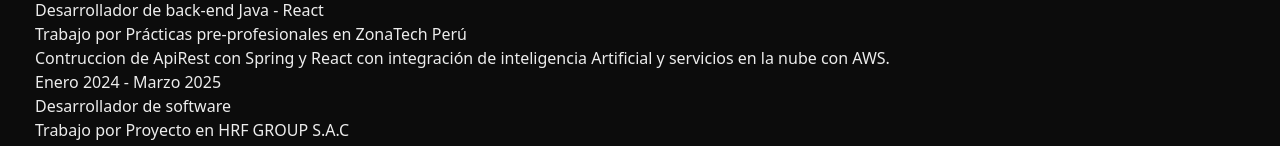
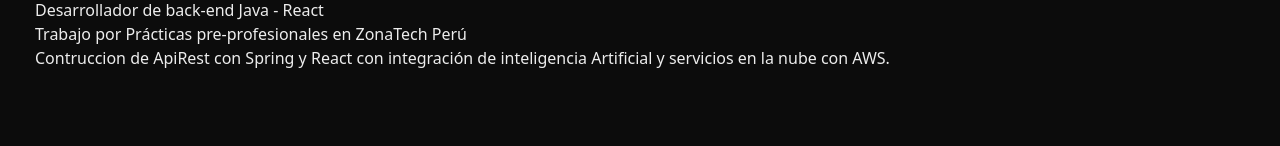
Before and after one commit to Yalico23/PortafolioJavaDeveloper, a React (Vite) app: page /experiencia in a window 1280 px wide. Shown: the part 651-797 px from the top of the page. Built offline with nearby package versions, Linux system fonts and the light colour scheme; a web font is replaced by a local one.

Commit message:
update 2026.4

```diff
--- a/src/estructura/Experiencia.tsx
+++ b/src/estructura/Experiencia.tsx
@@ -17,14 +17,6 @@
       tipoContrato: "Prácticas pre-profesionales",
       empresa: "ZonaTech Perú",
       descripcion: "Contruccion de ApiRest con Spring y React con integración de inteligencia Artificial y servicios en la nube con AWS."
-    },
-    {
-      id: 3,
-      fecha: "Enero 2024 - Marzo 2025",
-      titulo: "Desarrollador de software",
-      tipoContrato: "Proyecto",
-      empresa: "HRF GROUP S.A.C",
-      descripcion: "Se desarrolló un software con integración de servicios en la nube y automatización para entrevistas laborales."
     }
   ]
 
```
